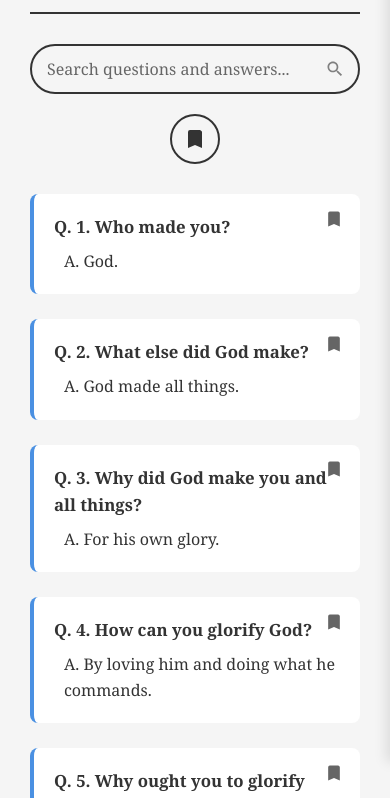
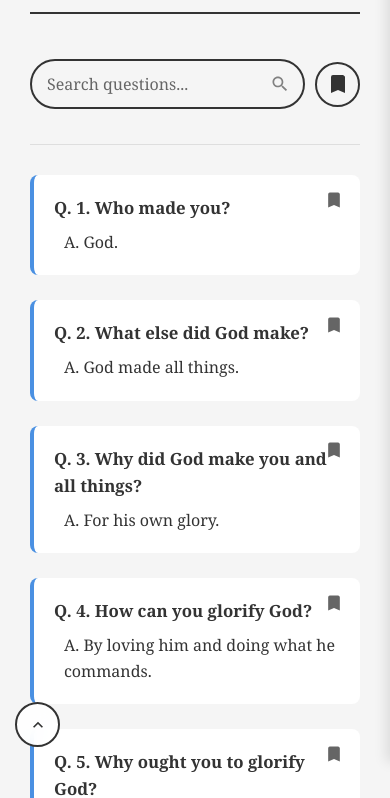
Before and after one commit to dricastcode/shortercat, a plain HTML site: page index.html in a window 390 px wide. Shown: the part 82-880 px from the top of the page. Drawn offline with Linux system fonts and the light colour scheme.

Commit message:
Search and bookmark on the same line

```diff
--- a/index.html
+++ b/index.html
@@ -70,9 +70,38 @@
             line-height: 1.2;
         }
 
-        /* Search Section */
+        /* Search Section - Now Sticky */
         .search-section {
             margin-bottom: 30px;
+        }
+
+        .sticky-search {
+            position: sticky;
+            top: 0;
+            z-index: 998;
+            padding: 15px 0;
+            margin-bottom: 20px;
+            backdrop-filter: blur(10px);
+            border-bottom: 1px solid rgba(128, 128, 128, 0.2);
+        }
+
+        .search-bookmark-container {
+            display: flex;
+            align-items: center;
+            gap: 15px;
+            width: 100%;
+            max-width: 600px;
+            margin: 0 auto;
+        }
+
+        .search-container {
+            flex: 1;
+            position: relative;
+        }
+
+        .bookmark-section {
+            position: relative;
+            flex-shrink: 0;
         }
 
         .hamburger {
@@ -156,9 +185,7 @@
         }
 
         .search-container {
-            width: 100%;
-            max-width: 500px;
-            margin: 0 auto;
+            flex: 1;
             position: relative;
         }
 
@@ -220,9 +247,7 @@
         /* Bookmark Section */
         .bookmark-section {
             position: relative;
-            display: flex;
-            justify-content: center;
-            margin-top: 20px;
+            flex-shrink: 0;
         }
 
         .bookmark-main-btn {
@@ -363,6 +388,45 @@
             opacity: 1;
         }
 
+        /* Scroll to Top Button */
+        .scroll-to-top {
+            position: fixed;
+            bottom: 20px;
+            left: 20px;
+            width: 50px;
+            height: 50px;
+            border: 2px solid;
+            border-radius: 50%;
+            background: transparent;
+            backdrop-filter: blur(10px);
+            cursor: pointer;
+            transition: all 0.3s ease;
+            z-index: 1000;
+            opacity: 0;
+            visibility: hidden;
+            transform: translateY(20px);
+            display: flex;
+            align-items: center;
+            justify-content: center;
+        }
+
+        .scroll-to-top.visible {
+            opacity: 1;
+            visibility: visible;
+            transform: translateY(0);
+        }
+
+        .scroll-to-top:hover {
+            transform: translateY(-2px);
+            box-shadow: 0 4px 12px rgba(0, 0, 0, 0.2);
+        }
+
+        .chevron-up {
+            width: 24px;
+            height: 24px;
+            transition: all 0.3s ease;
+        }
+
         /* Individual Card Bookmark Buttons */
         .qa-item {
             position: relative;
@@ -708,6 +772,20 @@
             color: #333333;
         }
 
+        body.light .sticky-search {
+            background: rgba(245, 245, 245, 0.95);
+        }
+
+        body.light .scroll-to-top {
+            border-color: #333333;
+            color: #333333;
+            background: rgba(255, 255, 255, 0.9);
+        }
+
+        body.light .chevron-up {
+            fill: #333333;
+        }
+
         body.light .retry-btn {
             border-color: #333333;
             color: #333333;
@@ -780,6 +858,20 @@
             color: #e0e0e0;
         }
 
+        body.dark .sticky-search {
+            background: rgba(26, 26, 26, 0.95);
+        }
+
+        body.dark .scroll-to-top {
+            border-color: #e0e0e0;
+            color: #e0e0e0;
+            background: rgba(45, 45, 45, 0.9);
+        }
+
+        body.dark .chevron-up {
+            fill: #e0e0e0;
+        }
+
         body.dark .retry-btn {
             border-color: #e0e0e0;
             color: #e0e0e0;
@@ -852,6 +944,20 @@
             color: #e1f5fe;
         }
 
+        body.blue .sticky-search {
+            background: rgba(30, 58, 95, 0.95);
+        }
+
+        body.blue .scroll-to-top {
+            border-color: #64b5f6;
+            color: #e1f5fe;
+            background: rgba(44, 82, 130, 0.9);
+        }
+
+        body.blue .chevron-up {
+            fill: #64b5f6;
+        }
+
         body.blue .retry-btn {
             border-color: #64b5f6;
             color: #e1f5fe;
@@ -924,6 +1030,20 @@
             color: #5d4e37;
         }
 
+        body.sepia .sticky-search {
+            background: rgba(244, 241, 232, 0.95);
+        }
+
+        body.sepia .scroll-to-top {
+            border-color: #8b7765;
+            color: #5d4e37;
+            background: rgba(250, 246, 237, 0.9);
+        }
+
+        body.sepia .chevron-up {
+            fill: #8b7765;
+        }
+
         body.sepia .retry-btn {
             border-color: #8b7765;
             color: #5d4e37;
@@ -947,6 +1067,28 @@
                 font-size: 1.6rem;
             }
 
+            .search-bookmark-container {
+                gap: 10px;
+                max-width: 100%;
+            }
+
+            .bookmark-main-btn {
+                width: 45px;
+                height: 45px;
+            }
+
+            .scroll-to-top {
+                bottom: 15px;
+                left: 15px;
+                width: 45px;
+                height: 45px;
+            }
+
+            .chevron-up {
+                width: 20px;
+                height: 20px;
+            }
+
             .theme-buttons {
                 gap: 15px;
             }
@@ -960,8 +1102,20 @@
                 margin-left: 10px;
             }
 
-            .search-container {
-                max-width: 100%;
+            /* Mobile-specific bookmark dropdown positioning */
+            .bookmark-dropdown {
+                position: fixed;
+                top: 50%;
+                left: 50%;
+                transform: translate(-50%, -50%);
+                width: calc(100vw - 40px);
+                max-width: 350px;
+                max-height: 70vh;
+                z-index: 1001;
+            }
+
+            .bookmark-dropdown.active {
+                transform: translate(-50%, -50%);
             }
         }
     </style>
@@ -980,9 +1134,10 @@
         </nav>
 
         <!-- Search Section -->
-        <div class="search-section">
+        <div class="search-section sticky-search">
+            <div class="search-bookmark-container">
                 <div class="search-container">
-                <input type="text" class="search-box" placeholder="Search questions and answers..." id="searchInput">
+                    <input type="text" class="search-box" placeholder="Search questions..." id="searchInput">
                     <button class="clear-search" id="clearSearch">×</button>
                     <svg class="search-icon" viewBox="0 0 24 24">
                         <path
@@ -1005,11 +1160,14 @@
                             <h3>Bookmarked Questions</h3>
                         </div>
                         <div class="bookmark-list" id="bookmarkList">
-                        <div class="no-bookmarks">No bookmarks yet. Click the bookmark icon on any question to save it!
-                        </div>
-                    </div>
-                </div>
-            </div>
+                            <div class="no-bookmarks">No bookmarks yet. Click the bookmark icon on any question to save
+                                it!</div>
+                        </div>
+                    </div>
+                </div>
+            </div>
+
+            <div class="search-results" id="searchResults"></div>
         </div>
 
         <div class="search-results" id="searchResults"></div>
@@ -1042,6 +1200,13 @@
                 <!-- Questions will be loaded here dynamically -->
             </div>
         </div>
+
+        <!-- Scroll to Top Button -->
+        <button class="scroll-to-top" id="scrollToTop" title="Back to top">
+            <svg class="chevron-up" viewBox="0 0 24 24">
+                <path d="M7.41,15.41L12,10.83L16.59,15.41L18,14L12,8L6,14L7.41,15.41Z" />
+            </svg>
+        </button>
     </div>
 
     <script>
@@ -1238,6 +1403,35 @@
         function toggleBookmarkDropdown() {
             const dropdown = document.getElementById('bookmarkDropdown');
             dropdown.classList.toggle('active');
+        }
+
+        // Scroll to Top Functionality
+        function updateScrollToTop() {
+            const scrollToTopBtn = document.getElementById('scrollToTop');
+            const questionsContainer = document.getElementById('questionsContainer');
+            const questions = questionsContainer.querySelectorAll('.qa-item');
+
+            if (questions.length >= 15) {
+                // Calculate approximate position of 15th question
+                const fifteenthQuestion = questions[14]; // 0-indexed
+                const questionRect = fifteenthQuestion.getBoundingClientRect();
+                const windowTop = window.pageYOffset || document.documentElement.scrollTop;
+                const questionTop = questionRect.top + windowTop;
+
+                // Show button when scrolled past 15th question
+                if (window.scrollY > questionTop - window.innerHeight) {
+                    scrollToTopBtn.classList.add('visible');
+                } else {
+                    scrollToTopBtn.classList.remove('visible');
+                }
+            }
+        }
+
+        function scrollToTop() {
+            window.scrollTo({
+                top: 0,
+                behavior: 'smooth'
+            });
         }
 
         function setTheme(theme) {
@@ -1407,6 +1601,10 @@
 
             // Bookmark functionality
             document.getElementById('bookmarkMainBtn').addEventListener('click', toggleBookmarkDropdown);
+
+            // Scroll to top functionality
+            document.getElementById('scrollToTop').addEventListener('click', scrollToTop);
+            window.addEventListener('scroll', updateScrollToTop);
 
             // Close bookmark dropdown when clicking outside
             document.addEventListener('click', function (e) {
```
Lines whose indentation alone changed are shown as unchanged.
